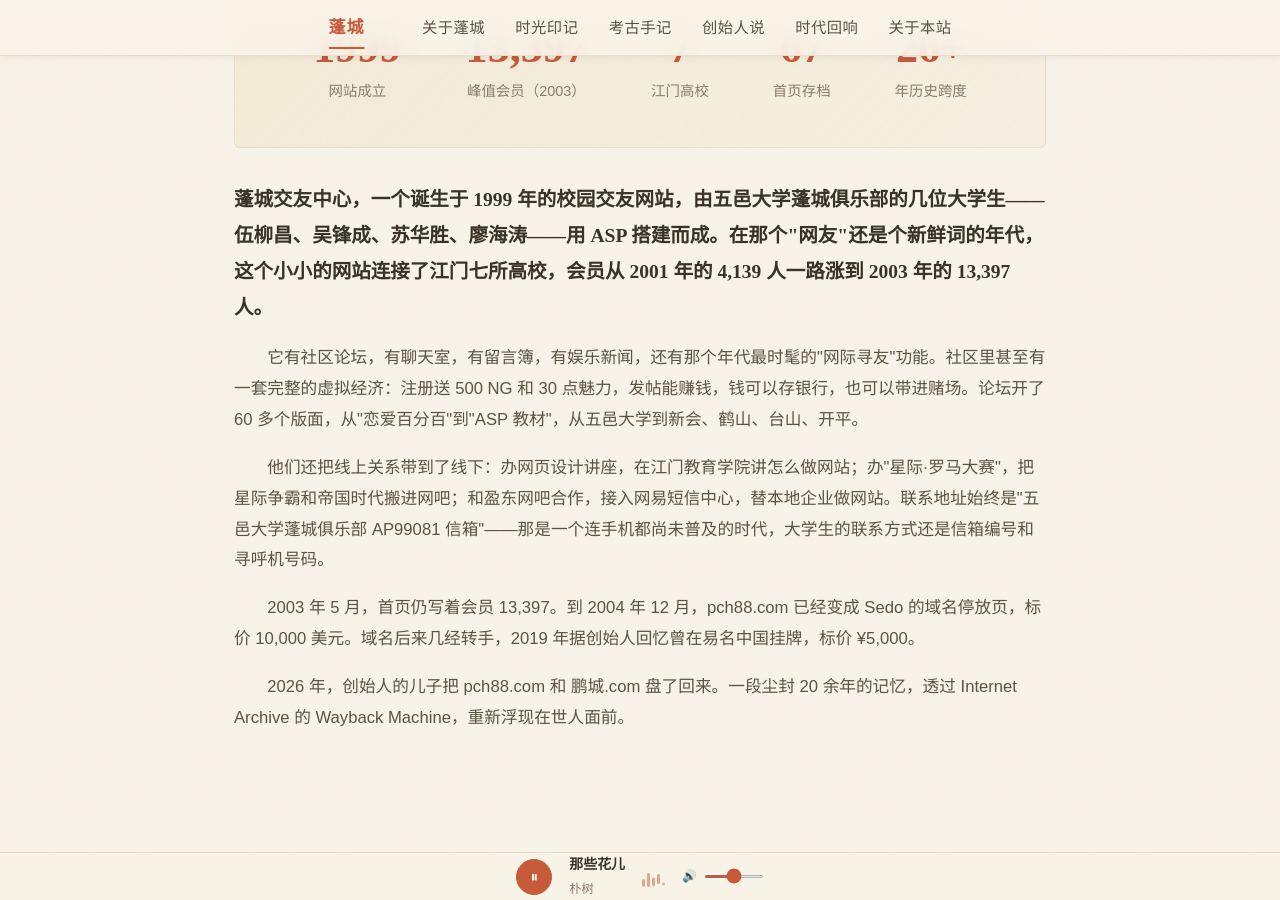
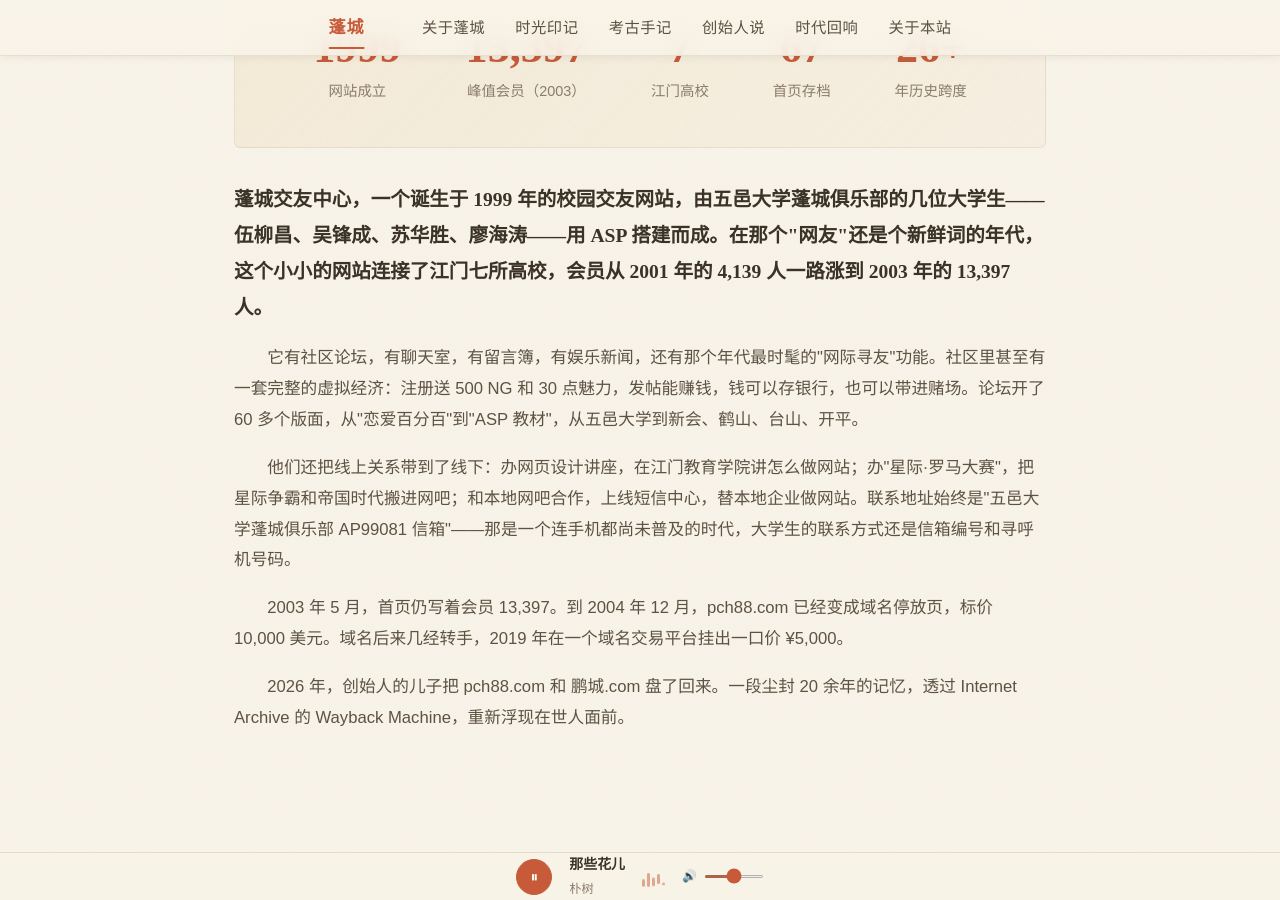
Before and after one commit to minc-nice-100/pch88.com, a Jekyll site: the page built from index.md, in a window 1280 px wide and 900 px high, scrolled down 958 px. Built offline with Jekyll 4.4.1, drawn with Linux system fonts in a browser that asks for light colours.

Commit message:
fix(content): redact third-party business names from public pages
Generalize enterprise clients, internet cafe partner, SMS platform and domain marketplace brands across the home page, archaeology page and timeline.

```diff
--- a/_includes/page-dig.html
+++ b/_includes/page-dig.html
@@ -140,11 +140,11 @@
       </div>
       <div class="event-card">
         <div class="event-date">2001.11.15<br>2002.06</div>
-        <div class="event-body"><h4>江门教育学院网页设计讲座</h4><p>两场讲座均由蓬城团队在教育学院举办，首页连发两条“热烈祝贺”。他们还承接企业建站：江门金域电脑、金信植绒机厂、俊力五金工艺厂、中山先锋电器厂。</p></div>
+        <div class="event-body"><h4>江门教育学院网页设计讲座</h4><p>两场讲座均由蓬城团队在教育学院举办，首页连发两条“热烈祝贺”。他们还承接企业建站——那几年，会做网页是一件很稀罕的事。</p></div>
       </div>
       <div class="event-card">
         <div class="event-date">2002</div>
-        <div class="event-body"><h4>盈东网吧 × 网易短信</h4><p>与盈东网吧结成合作伙伴；首页上线“短信中心”，接入网易短信联盟。会员甚至可以在首页输入手机号——那是 SP 业务最风光的年份。</p></div>
+        <div class="event-body"><h4>短信中心 × 网吧合作</h4><p>与本地网吧结成合作伙伴；首页上线“短信中心”。会员甚至可以在首页输入手机号——那是短信业务最风光的年份。</p></div>
       </div>
     </div>
 
@@ -159,7 +159,7 @@
       <div class="drift-item">
         <span class="drift-year">2004.12</span>
         <div class="drift-dot"></div>
-        <div class="drift-text">pch88.com 已变成 Sedo 域名停放页，赫然写着：<em>This domain is for sale — asking price 10,000 $US</em>。</div>
+        <div class="drift-text">pch88.com 已变成一个国外域名停放页，赫然写着：<em>This domain is for sale — asking price 10,000 $US</em>。</div>
       </div>
       <div class="drift-item">
         <span class="drift-year">2011.02</span>
@@ -169,7 +169,7 @@
       <div class="drift-item">
         <span class="drift-year">2019</span>
         <div class="drift-dot"></div>
-        <div class="drift-text">域名在易名中国以<em>一口价 ¥5,000</em> 挂牌，交易页版权年份写着 2018。存档完整保留了“立即出价”按钮和 ename 托管流程。</div>
+        <div class="drift-text">域名在一个交易平台以<em>一口价 ¥5,000</em> 挂牌，交易页版权年份写着 2018。存档完整保留了“立即出价”按钮和交易流程。</div>
       </div>
       <div class="drift-item highlight">
         <span class="drift-year">2026</span>
@@ -212,13 +212,13 @@
         <img src="{{ '/assets/2002.9.28.png' | relative_url }}" alt="2002 年 9 月 28 日首页" loading="lazy">
         <figcaption><b>2002.09.28</b><span>会员 9,756，新增短信中心</span></figcaption>
       </figure>
-      <figure class="dig-shot" data-lightbox="{{ '/assets/2004.12.11.png' | relative_url }}" data-caption="pch88.com · Sedo 域名停放页 · 2004年12月11日">
-        <img src="{{ '/assets/2004.12.11.png' | relative_url }}" alt="Sedo 停放页" loading="lazy">
+      <figure class="dig-shot" data-lightbox="{{ '/assets/2004.12.11.png' | relative_url }}" data-caption="pch88.com · 域名停放页 · 2004年12月11日">
+        <img src="{{ '/assets/2004.12.11.png' | relative_url }}" alt="域名停放页" loading="lazy">
         <figcaption><b>2004.12.11</b><span>域名挂牌：10,000 美元</span></figcaption>
       </figure>
-      <figure class="dig-shot" data-lightbox="{{ '/assets/2019.8.6.png' | relative_url }}" data-caption="pch88.com · 易名中国一口价页面 · 2019年8月6日">
-        <img src="{{ '/assets/2019.8.6.png' | relative_url }}" alt="易名中国域名出售页" loading="lazy">
-        <figcaption><b>2019.08.06</b><span>易名中国一口价：¥5,000</span></figcaption>
+      <figure class="dig-shot" data-lightbox="{{ '/assets/2019.8.6.png' | relative_url }}" data-caption="pch88.com · 域名一口价页面 · 2019年8月6日">
+        <img src="{{ '/assets/2019.8.6.png' | relative_url }}" alt="域名出售页" loading="lazy">
+        <figcaption><b>2019.08.06</b><span>域名一口价：¥5,000</span></figcaption>
       </figure>
       <figure class="dig-shot" data-lightbox="{{ '/assets/2011.2.8.png' | relative_url }}" data-caption="鹏城.com · domaindeal.cn 停放页 · 2011年2月8日">
         <img src="{{ '/assets/2011.2.8.png' | relative_url }}" alt="鹏城.com 停放页" loading="lazy">
@@ -233,7 +233,7 @@
         <li>2001-03-08 / 2002-09-28 / 2003-05-27 首页；2001-12-24 社区首页；2002-04-24 十大富翁榜</li>
         <li>2002-10-15 社区总部 BBS；2002-08-12 站长“重要通告”；2001-12-11 留言簿 / 聊天室</li>
         <li>2001-12-21 娱乐星闻；2002-08-05 青竹园留言簿（/9803/lrxn）</li>
-        <li>2004-12-11 Sedo 停放页；2011-02-08 鹏城.com 停放页；2019-08-06 易名中国一口价页</li>
+        <li>2004-12-11 域名停放页；2011-02-08 鹏城.com 停放页；2019-08-06 域名一口价页</li>
       </ul>
       <p class="source-note">原始 HTML、截图与素材已按快照时间分文件夹归档；页面文字均取自存档原文，未作改写。</p>
     </div>
--- a/_includes/page-home.html
+++ b/_includes/page-home.html
@@ -31,8 +31,8 @@
     <div class="story-block fade-up">
       <p class="lead">蓬城交友中心，一个诞生于 1999 年的校园交友网站，由五邑大学蓬城俱乐部的几位大学生——伍柳昌、吴锋成、苏华胜、廖海涛——用 ASP 搭建而成。在那个"网友"还是个新鲜词的年代，这个小小的网站连接了江门七所高校，会员从 2001 年的 4,139 人一路涨到 2003 年的 13,397 人。</p>
       <p>它有社区论坛，有聊天室，有留言簿，有娱乐新闻，还有那个年代最时髦的"网际寻友"功能。社区里甚至有一套完整的虚拟经济：注册送 500 NG 和 30 点魅力，发帖能赚钱，钱可以存银行，也可以带进赌场。论坛开了 60 多个版面，从"恋爱百分百"到"ASP 教材"，从五邑大学到新会、鹤山、台山、开平。</p>
-      <p>他们还把线上关系带到了线下：办网页设计讲座，在江门教育学院讲怎么做网站；办"星际·罗马大赛"，把星际争霸和帝国时代搬进网吧；和盈东网吧合作，接入网易短信中心，替本地企业做网站。联系地址始终是"五邑大学蓬城俱乐部 AP99081 信箱"——那是一个连手机都尚未普及的时代，大学生的联系方式还是信箱编号和寻呼机号码。</p>
-      <p>2003 年 5 月，首页仍写着会员 13,397。到 2004 年 12 月，pch88.com 已经变成 Sedo 的域名停放页，标价 10,000 美元。域名后来几经转手，2019 年据创始人回忆曾在易名中国挂牌，标价 ¥5,000。</p>
+      <p>他们还把线上关系带到了线下：办网页设计讲座，在江门教育学院讲怎么做网站；办"星际·罗马大赛"，把星际争霸和帝国时代搬进网吧；和本地网吧合作，上线短信中心，替本地企业做网站。联系地址始终是"五邑大学蓬城俱乐部 AP99081 信箱"——那是一个连手机都尚未普及的时代，大学生的联系方式还是信箱编号和寻呼机号码。</p>
+      <p>2003 年 5 月，首页仍写着会员 13,397。到 2004 年 12 月，pch88.com 已经变成域名停放页，标价 10,000 美元。域名后来几经转手，2019 年在一个域名交易平台挂出一口价 ¥5,000。</p>
       <p>2026 年，创始人的儿子把 pch88.com 和 鹏城.com 盘了回来。一段尘封 20 余年的记忆，透过 Internet Archive 的 Wayback Machine，重新浮现在世人面前。</p>
     </div>
   </div>
```
Also changed, not shown: _data/site.yml (+5 -6 lines), _data/timeline.yml (+5 -5 lines).
